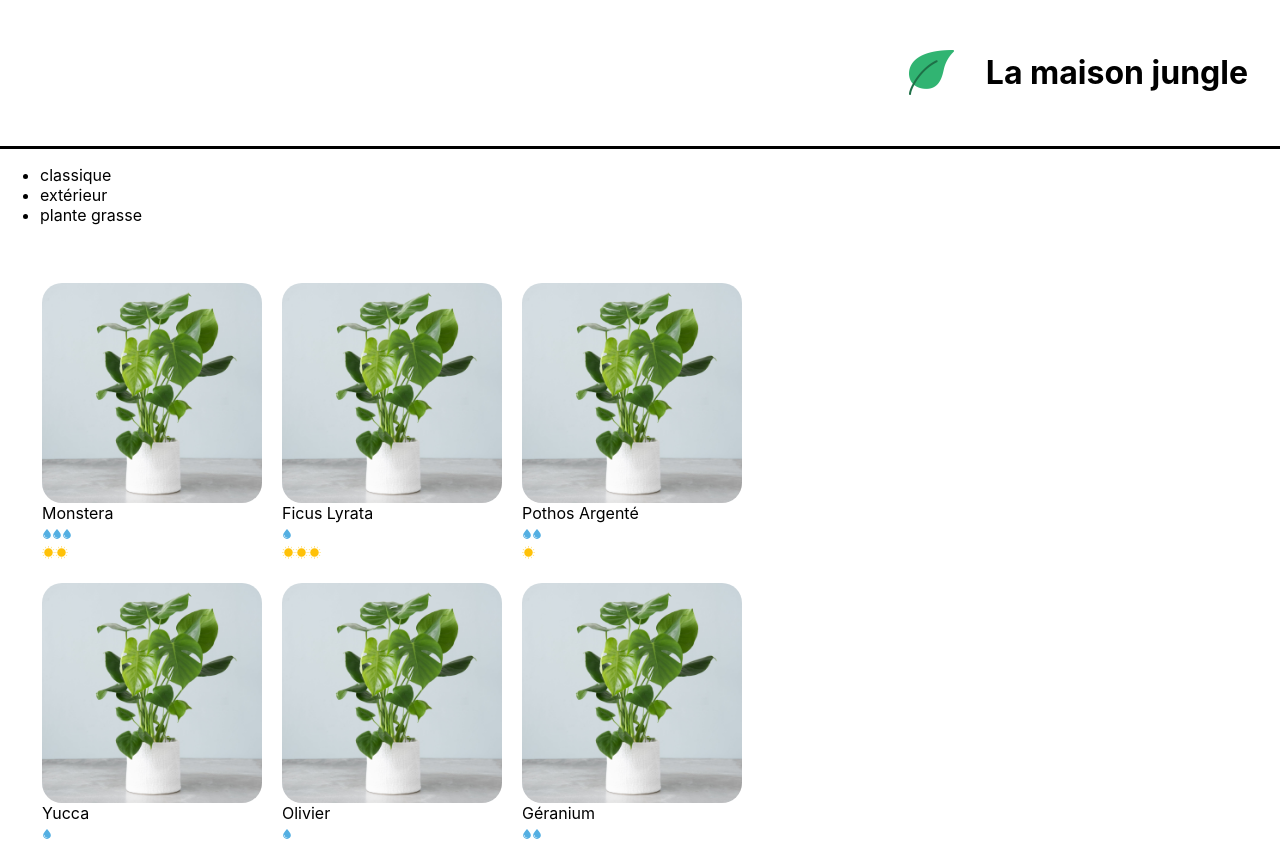
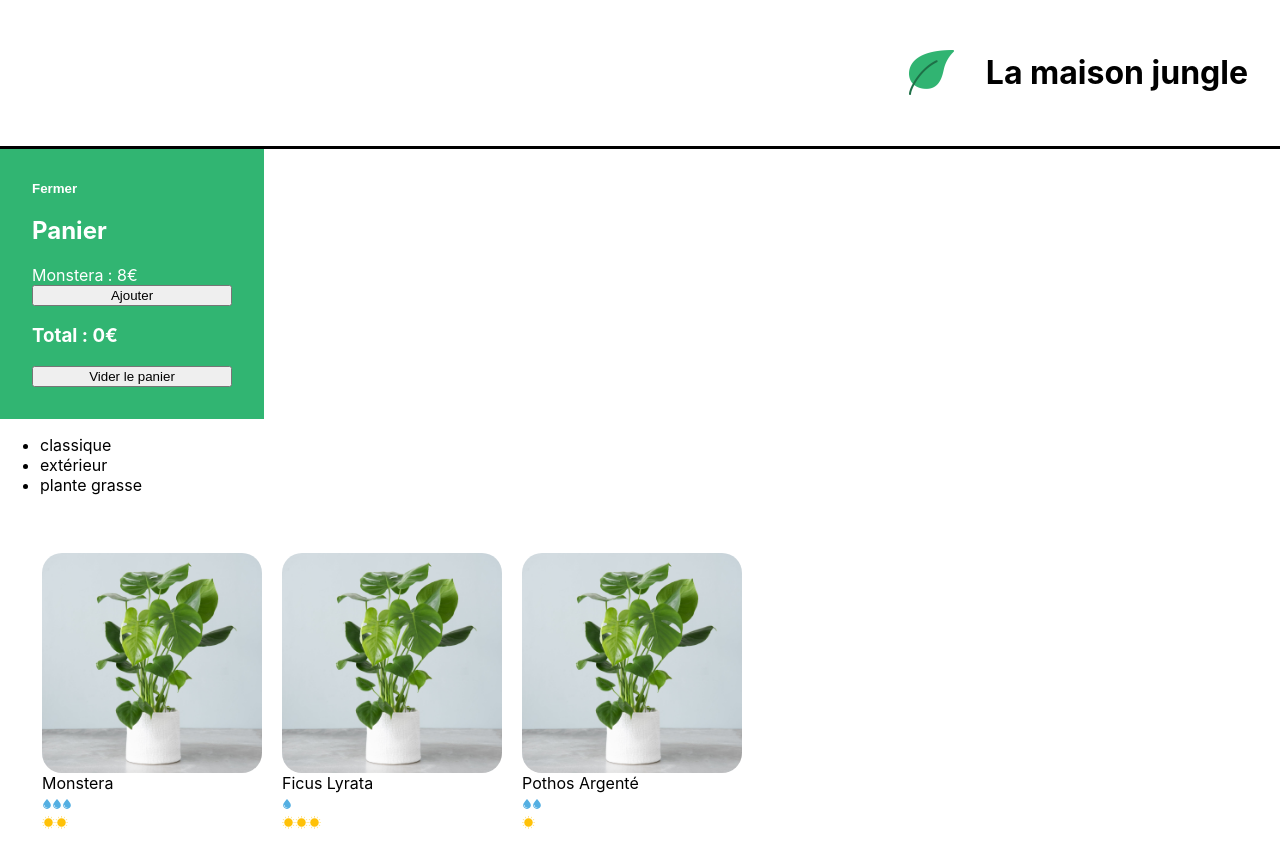
Before and after one commit to Helene-V/La_maison_jungle, a React (Create React App) app: page / in a window 1280 px wide. Shown: the top 841 px of the page. Built offline with nearby package versions, Linux system fonts and the light colour scheme.

Commit message:
test de useState et panier

```diff
--- a/src/components/App.js
+++ b/src/components/App.js
@@ -1,6 +1,6 @@
 import Banner from './Banner'
 import logo from '../assets/logo.png'
-// import Cart from './Cart'
+import Cart from './Cart'
 import Footer from './Footer'
 import ShoppingList from './ShoppingList'
 
@@ -11,8 +11,7 @@
 				<img src={logo} alt='La maison jungle' className='lmj-logo' />
 				<h1 className='lmj-title'>La maison jungle</h1>
 			</Banner>
-
-			{/* <Cart /> */}
+			<Cart />
 			<ShoppingList />
 			<Footer />
 		</div>
--- a/src/components/Cart.js
+++ b/src/components/Cart.js
@@ -1,18 +1,35 @@
+import { useState } from 'react'
 import '../styles/Cart.css'
 
 function Cart() {
-    const monsteraPrice = 8
-    const ivyPrice = 10
-    const flowerPrice = 15
-    return (<div className='lmj-cart'>
-        <h2>Panier</h2>
-        <ul>
-        <li>Monstera : {monsteraPrice}€</li>
-         <li>Lierre : {ivyPrice}€</li>
-         <li>Fleurs : {flowerPrice}€</li>
-        </ul>
-          Total : {monsteraPrice + ivyPrice + flowerPrice }€
-          </div>)
-    }
+	const monsteraPrice = 8
+	const [cart, updateCart] = useState(0)
+	const [isOpen, setIsOpen] = useState(true)
 
-    export default Cart
+	return isOpen ? (
+		<div className='lmj-cart'>
+			<button
+				className='lmj-cart-toggle-button'
+				onClick={() => setIsOpen(false)}
+			>
+				Fermer
+			</button>
+			<h2>Panier</h2>
+			<div>Monstera : {monsteraPrice}€</div>
+			<button onClick={() => updateCart(cart + 1)}>Ajouter</button>
+			<h3>Total : {monsteraPrice * cart}€</h3>
+			<button onClick={() => updateCart(0)}>Vider le panier</button>
+		</div>
+	) : (
+		<div className='lmj-cart-closed'>
+			<button
+				className='lmj-cart-toggle-button'
+				onClick={() => setIsOpen(true)}
+			>
+				Ouvrir le Panier
+			</button>
+		</div>
+	)
+}
+
+export default Cart
--- a/src/styles/Cart.css
+++ b/src/styles/Cart.css
@@ -2,4 +2,33 @@
 	color: white;
 	background-color: #31b572;
 	padding: 32px;
+	display: flex;
+	flex-direction: column;
+	justify-content: flex-start;
+	width: 200px;
 }
+
+.lmj-cart-add-button {
+	margin-left: 32px;
+	cursor: pointer;
+}
+
+.lmj-cart-toggle-button {
+	background: none;
+	outline: none;
+	border: none;
+	font-weight: 600;
+	cursor: pointer;
+	align-self: self-start;
+	padding: 0;
+	color: white;
+}
+
+.lmj-cart-closed {
+	padding: 32px;
+	width: 200px;
+}
+
+.lmj-cart-closed > button {
+	color: black;
+}
```
